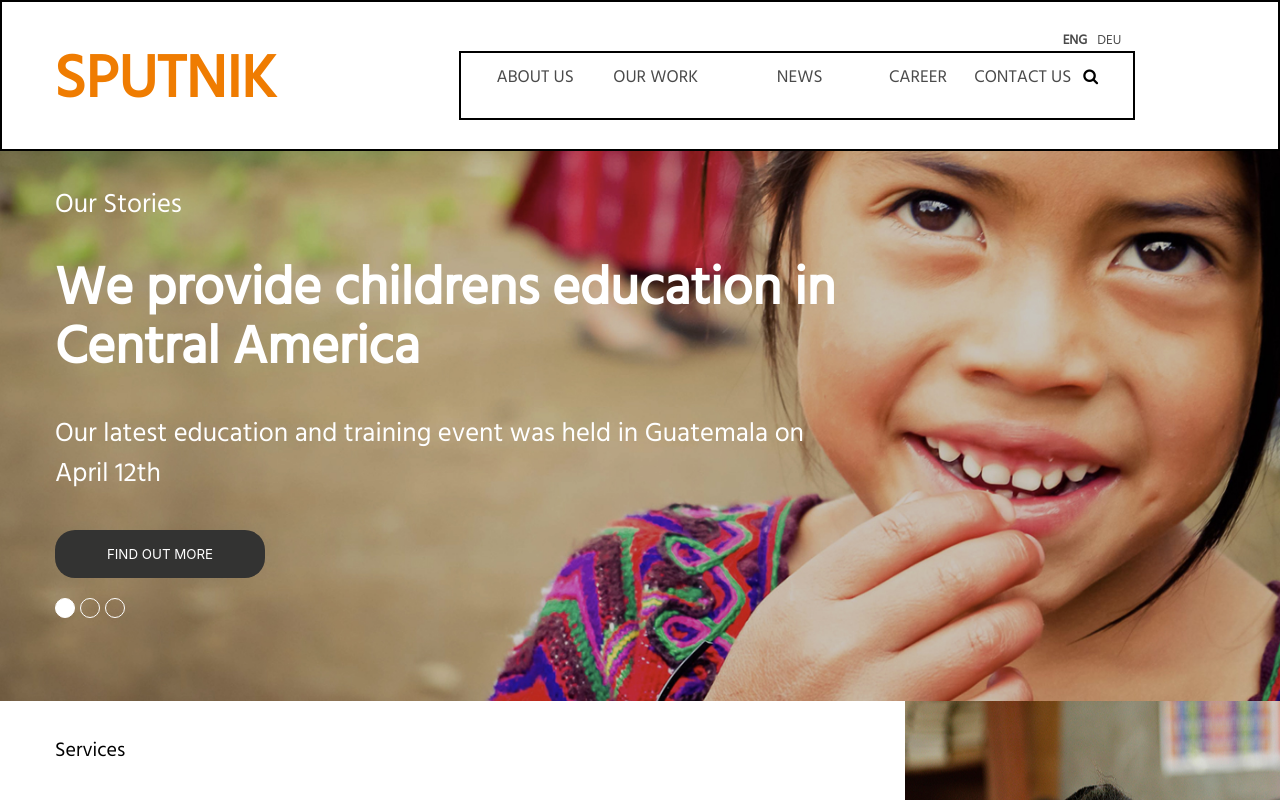
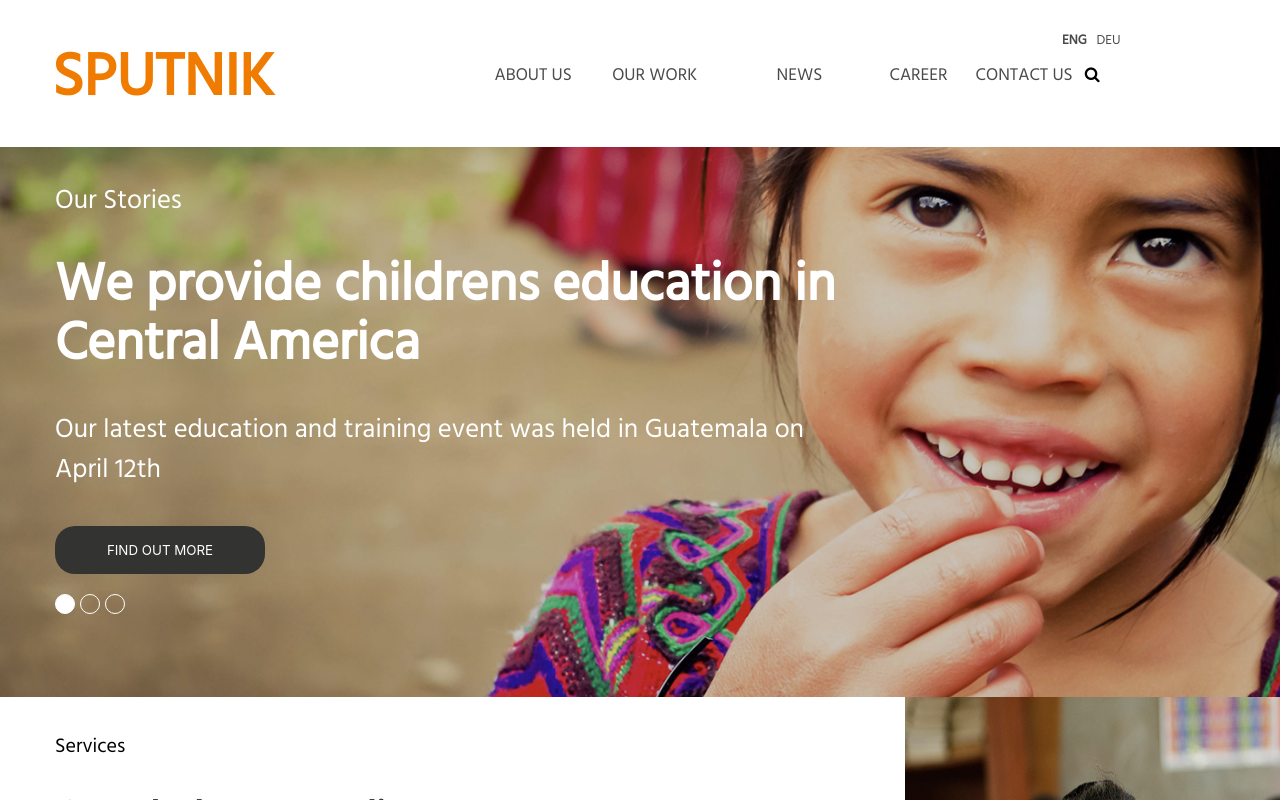
Before and after one commit to Richard-Thompson/sputnik, a React app: page / in a window 1280 px wide. Shown: the top 800 px of the page. Built offline with nearby package versions, Linux system fonts and the light colour scheme.

Commit message:
removed borders from columns

```diff
--- a/src/css/Nav.css
+++ b/src/css/Nav.css
@@ -1,5 +1,4 @@
 .columns {
-  border: 2px solid black;
   margin: 0 !important;
   padding: 0 !important;
 }
```
